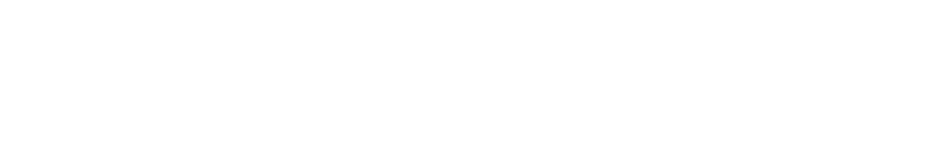
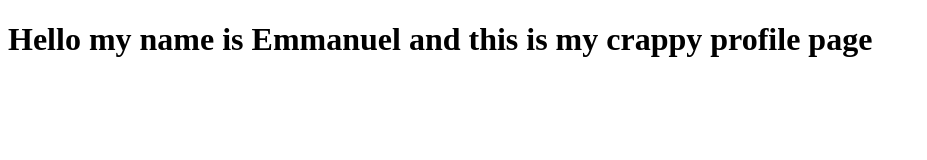
Before and after one commit to fagbenle/crap-profile, a plain HTML site: page index.html in a window 1280 px wide. Shown: the whole page, without its empty margins (0-927 px from the left). Drawn offline with Linux system fonts and the light colour scheme.

Commit message:
Added h1 to index

```diff
--- a/index.html
+++ b/index.html
@@ -6,6 +6,6 @@
     <title>Crap Profile</title>
 </head>
 <body>
-
+    <h1>Hello my name is Emmanuel and this is my crappy profile page</h1>
 </body>
 </html>
```
